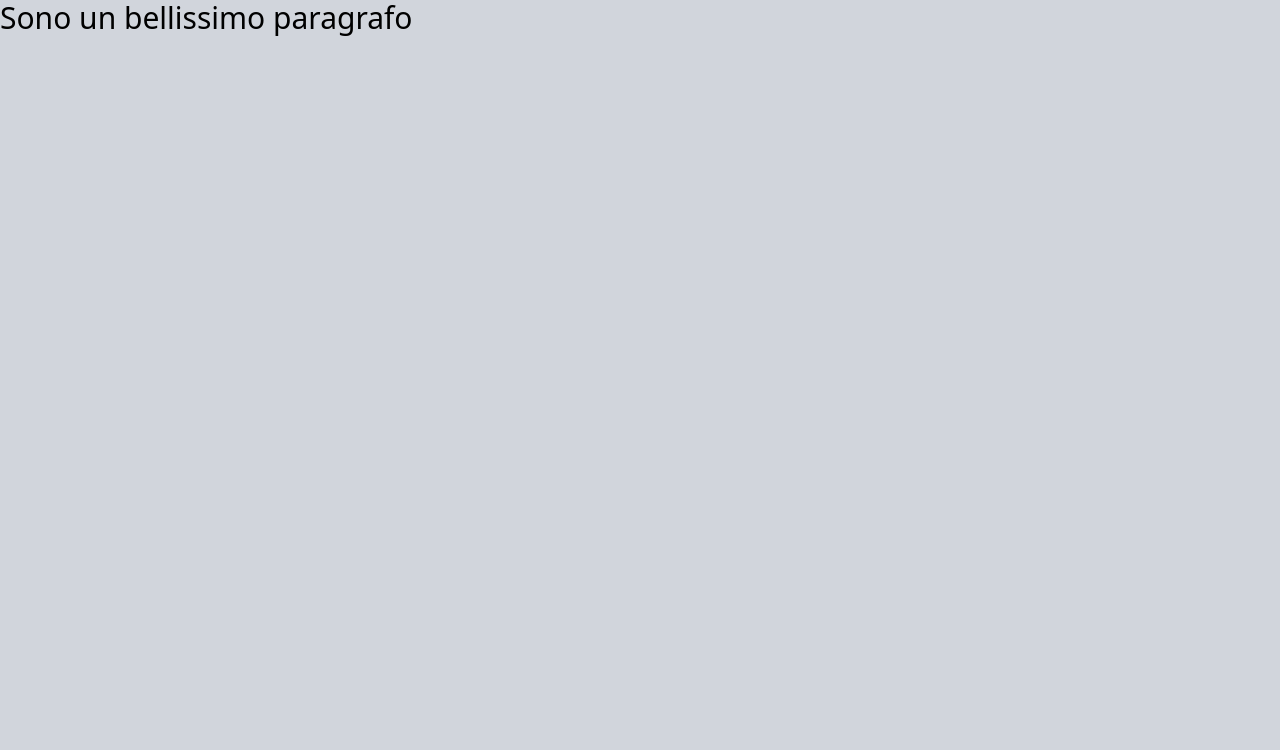
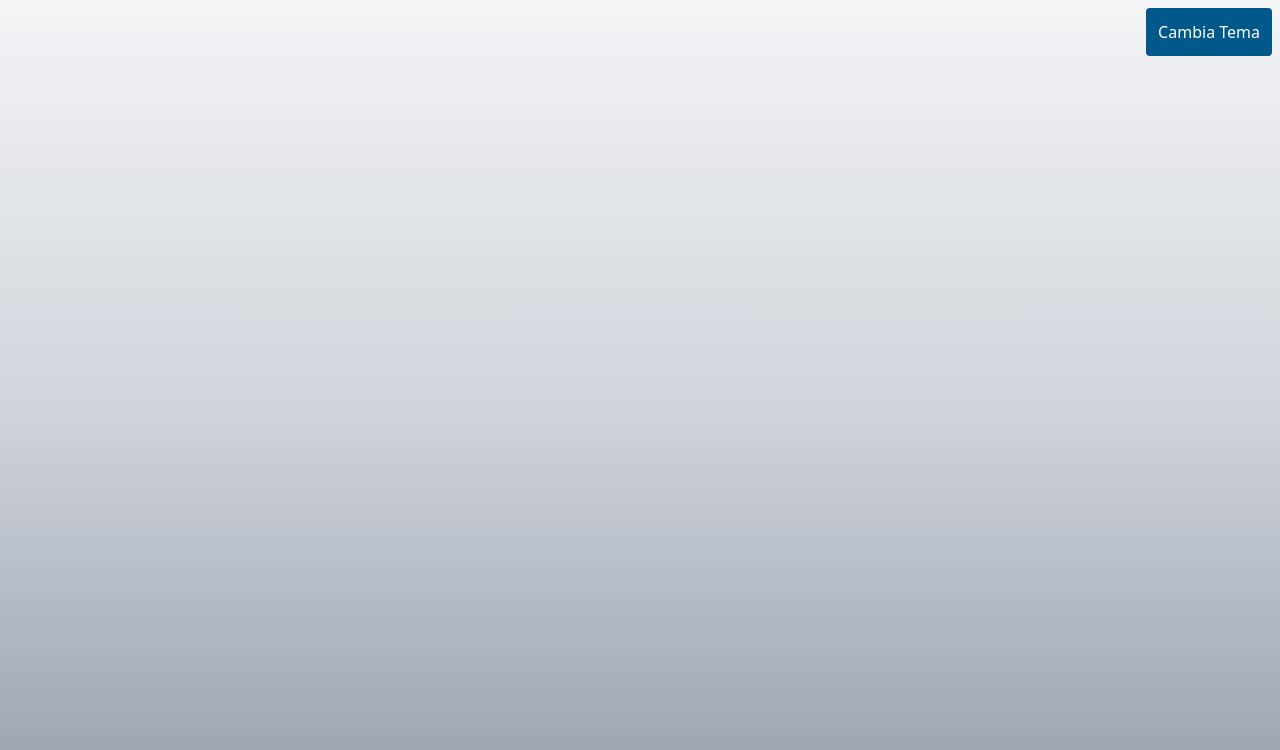
Before and after one commit to davide1400/tailwind, an Angular app: page / in a window 1280 px wide. Shown: the top 750 px of the page. Built offline with nearby package versions, Linux system fonts and the light colour scheme.

Commit message:
implements gradient + cambio tema

```diff
--- a/src/app/app.html
+++ b/src/app/app.html
@@ -1,9 +1,13 @@
-<div class="container bg-clip-text">
-  <div class="bg-background h-screen w-screen">
-    <p class="font-sans text-3xl">
-      Sono un bellissimo paragrafo
-    </p>
+  <div class="container bg-clip-text">
+    <div class="h-screen w-screen bg-linear-to-t from-gray-400 via-gray-300 to-gray-100
+    dark:to-sky-950 dark:via-sky-950 dark:from-sky-900">
+      <div class="grid grid-flow-col justify-items-end">
+        <button class="p-3 bg-sky-800 rounded rounded-2 mt-2 mr-2 text-white bg-gradient
+        cursor-pointer hover:bg-sky-900" (click)="switchTheme()">
+          Cambia Tema
+        </button>
+      </div>
+    </div>
   </div>
-</div>
 
 <router-outlet></router-outlet>
--- a/src/app/app.ts
+++ b/src/app/app.ts
@@ -9,4 +9,25 @@ import { RouterOutlet } from '@angular/router';
 })
 export class App {
   protected readonly title = signal('tailwind-app');
+
+  constructor(){
+    const theme = localStorage.getItem('theme') ?? 'light';
+    document.documentElement.setAttribute('data-theme', theme);
+  }
+
+  switchTheme(){
+    const html = document.documentElement;
+    const currentTheme = html.getAttribute('data-theme');
+
+    if(currentTheme === 'dark'){
+      html.setAttribute('data-theme', 'light');
+      localStorage.setItem('theme', 'light');
+    }else{
+      html.setAttribute('data-theme', 'dark');
+      localStorage.setItem('theme', 'dark');
+    }
+
+
+  }
+
 }
--- a/src/index.html
+++ b/src/index.html
@@ -1,5 +1,5 @@
 <!doctype html>
-<html lang="en">
+<html lang="en" data-theme="dark">
 <head>
   <meta charset="utf-8">
   <title>TailwindApp</title>
--- a/src/styles.css
+++ b/src/styles.css
@@ -5,3 +5,5 @@
   --font-sans: ui-sans-serif, system-ui, sans-serif;
   --color-background: var(--color-gray-300);
 }
+
+@custom-variant dark (&:where([data-theme=dark], [data-theme=dark] *));
```
